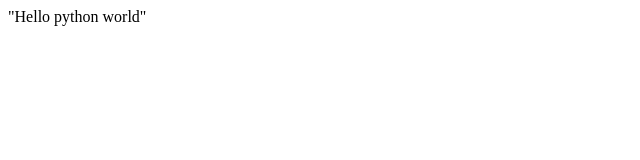
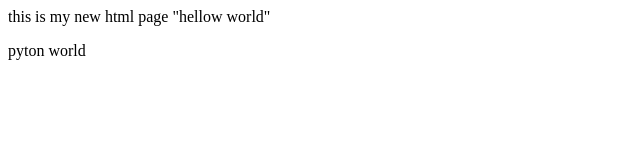
Before and after one commit to kushal-jk/localrepo, a plain HTML site: page index.html in a window 1280 px wide. Shown: the whole page, without its empty margins (0-640 px from the left). Drawn offline with Linux system fonts and the light colour scheme.

Commit message:
modified index file second time

```diff
--- a/index.html
+++ b/index.html
@@ -1 +1,2 @@
-<p> "Hello python world" </p>
+<p>this is my new html page "hellow world"</p>
+<p>pyton world</p>
```
